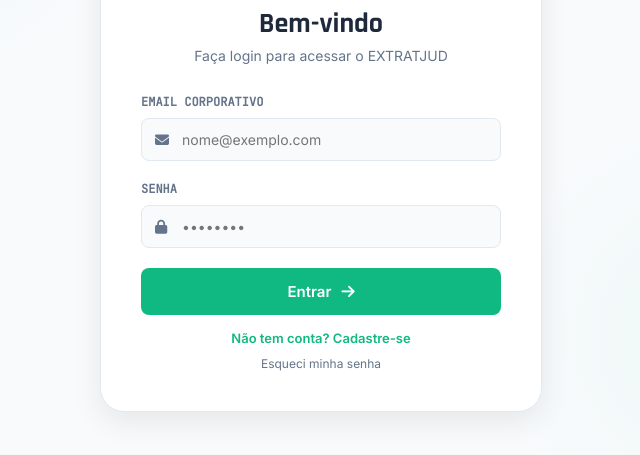
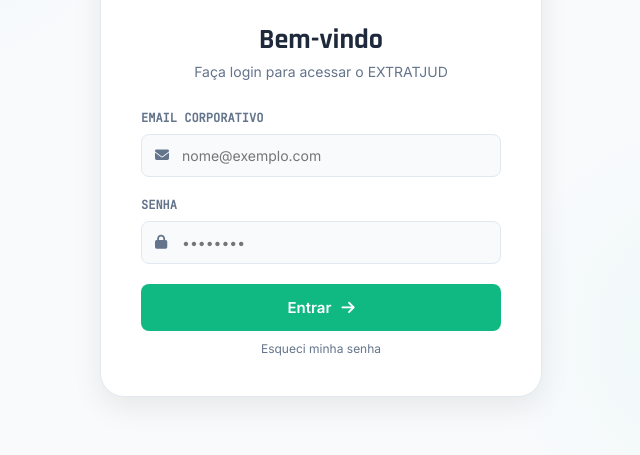
Before and after one commit to An0mi-dot/Extrajud, an Electron app: page public/login.html in a window 1000 px wide. Shown: the part 305-760 px from the top of the page, without its empty margins (179-819 px from the left). Drawn offline with Linux system fonts and the light colour scheme; no server answers.

Commit message:
fix: ocultar cadastro durante testes

```diff
--- a/public/login.html
+++ b/public/login.html
@@ -230,7 +230,7 @@
                 <i class="fa-solid fa-arrow-right"></i>
             </button>
 
-            <div style="margin-top: 15px; font-size: 13px;">
+            <div style="margin-top: 15px; font-size: 13px; display: none;">
                 <a href="#" id="toggle-mode" style="color: var(--primary-color); text-decoration: none; font-weight: 600;">
                     Não tem conta? Cadastre-se
                 </a>
```
